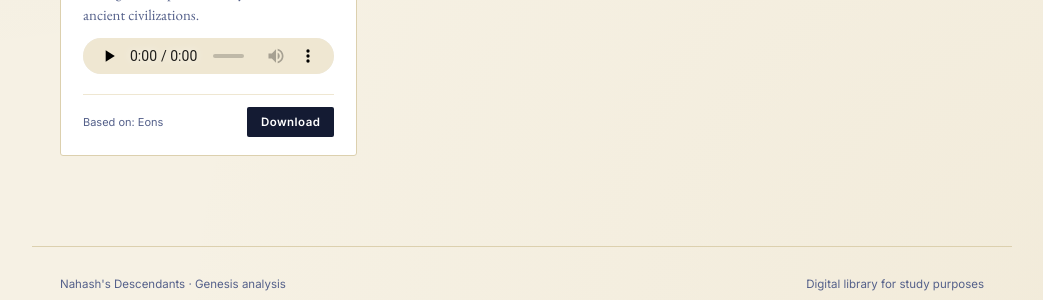
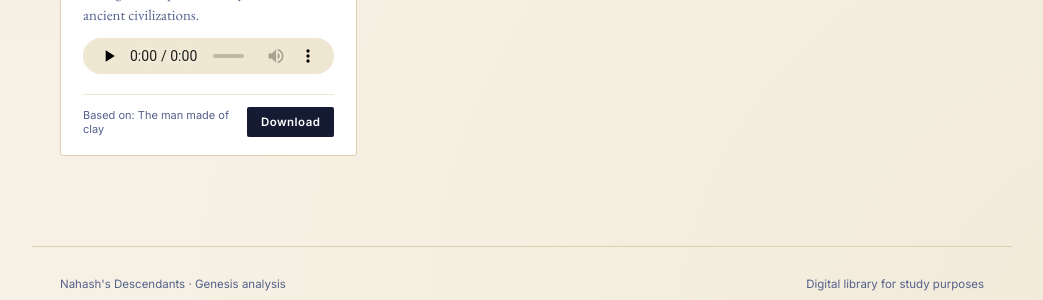
Before and after one commit to Dskartes/Nahashsdescendants, a Jekyll site: the page built from podcast.md, in a window 1280 px wide. Shown: the part 801-1101 px from the top of the page, without its empty margins (118-1161 px from the left). Built offline with Jekyll 4.4.1, drawn with Linux system fonts in a browser that asks for light colours.

Commit message:
Update podcast source reference in podcast.md

```diff
--- a/podcast.md
+++ b/podcast.md
@@ -66,7 +66,7 @@ subtitle: "Audio summaries of the project's books and publications, generated wi
       Your browser does not support HTML5 audio.
     </audio>
     <div class="card-meta">
-      <span class="card-info">Based on: Eons</span>
+      <span class="card-info">Based on: The man made of clay</span>
       <a class="card-btn" href="{{ '/podcast/How_Empires_Sculpted_Humanity_From_Mud.mp3' | relative_url }}" download>Download</a>
     </div>
   </div>
```
